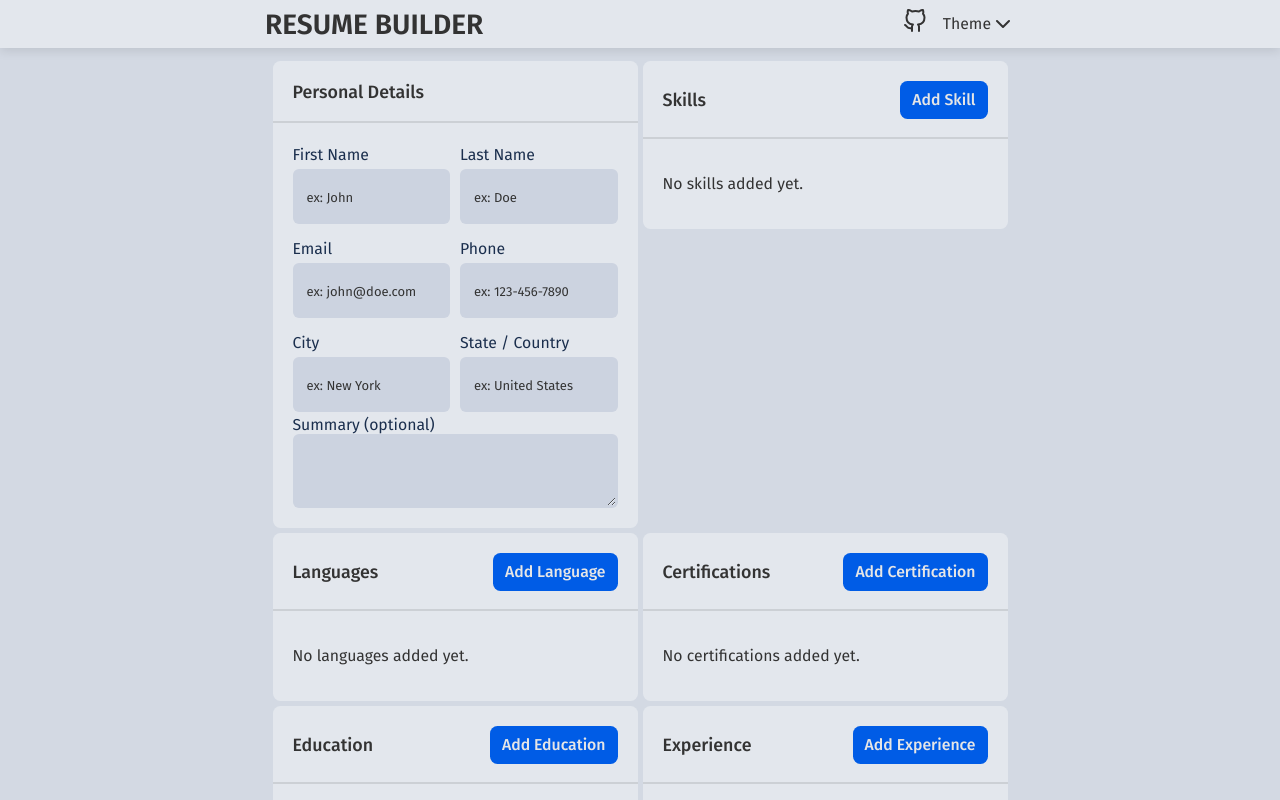
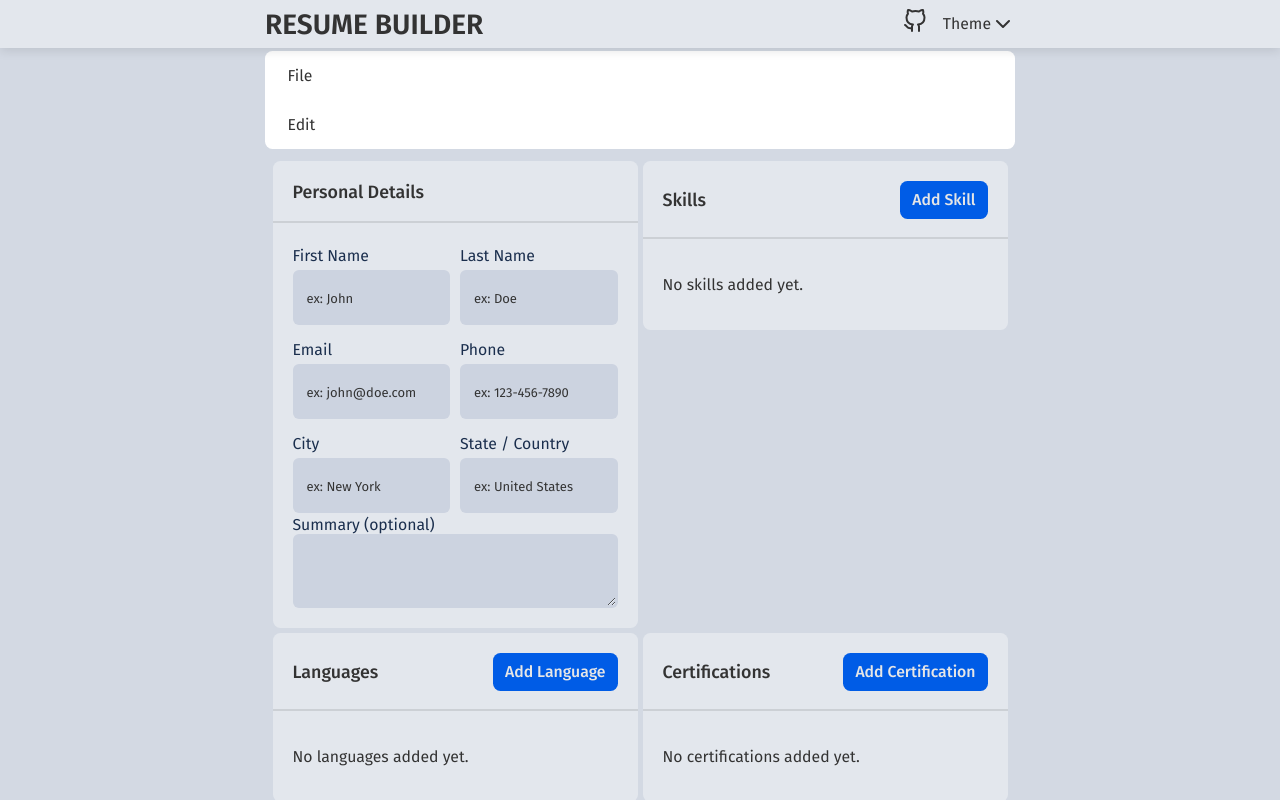
Before and after one commit to antonio-gimenez/resume-builder, a React (Create React App) app: page / in a window 1280 px wide. Built offline with nearby package versions, Linux system fonts and the light colour scheme.

Commit message:
Working on components

```diff
--- a/src/App.jsx
+++ b/src/App.jsx
@@ -4,6 +4,7 @@ import Editor from "./components/Editor";
 import Header from "./components/Header";
 import AppWrapper from "./components/layouts/AppWrapper";
 import useTheme from "./hooks/useTheme";
+import { Menu } from "./components/ui";
 
 function App() {
   const { theme } = useTheme();
@@ -16,6 +17,12 @@ function App() {
       <Header />
       <div className="scrollable-content">
         <div className=" container">
+          <Menu
+            items={[
+              { label: "File", value: "File" },
+              { label: "Edit", value: "Edit" },
+            ]}
+          />
           <Editor />
         </div>
       </div>
--- a/src/components/ui/Menu.jsx
+++ b/src/components/ui/Menu.jsx
@@ -1,6 +1,7 @@
 import React from "react";
 
-function Menu({ items, open, onClick = () => {} }) {
+function Menu({ items, open = true, onClick = () => {} }) {
+  if (!items || !open) return null;
   return (
     <ul id={"menu"} className={`menu ${open ? "open" : ""}`}>
       {items.map((child) => (
--- a/src/styles/dropdown.css
+++ b/src/styles/dropdown.css
@@ -7,13 +7,14 @@
 .dropdown .menu {
   display: none;
   position: absolute;
-  z-index: 2;
+  z-index: 1;
   overflow: hidden;
   right: 0;
 }
 
 .dropdown .menu.open {
   display: block;
+
   box-shadow: 0 0 1.2rem 0rem hsla(var(--shadow), 0.3);
 }
 
@@ -40,10 +41,8 @@
   display: flex;
   align-items: center;
   background-color: white;
-
   justify-content: space-between;
   padding: 1.5rem 2.25rem;
-  z-index: 2;
   color: var(--clr-text-dark);
   transition: all 0.3s ease-in-out;
 }
```
